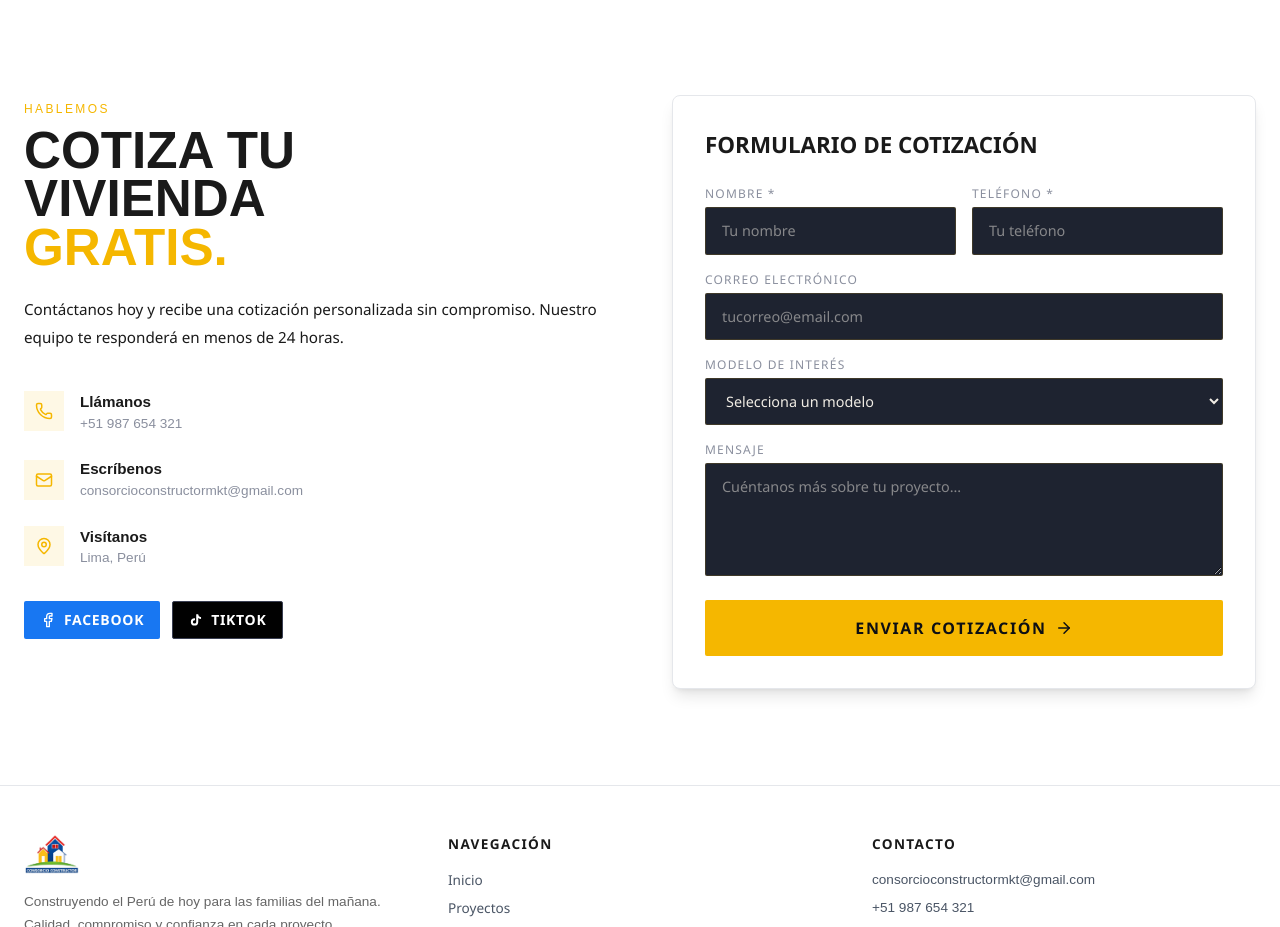
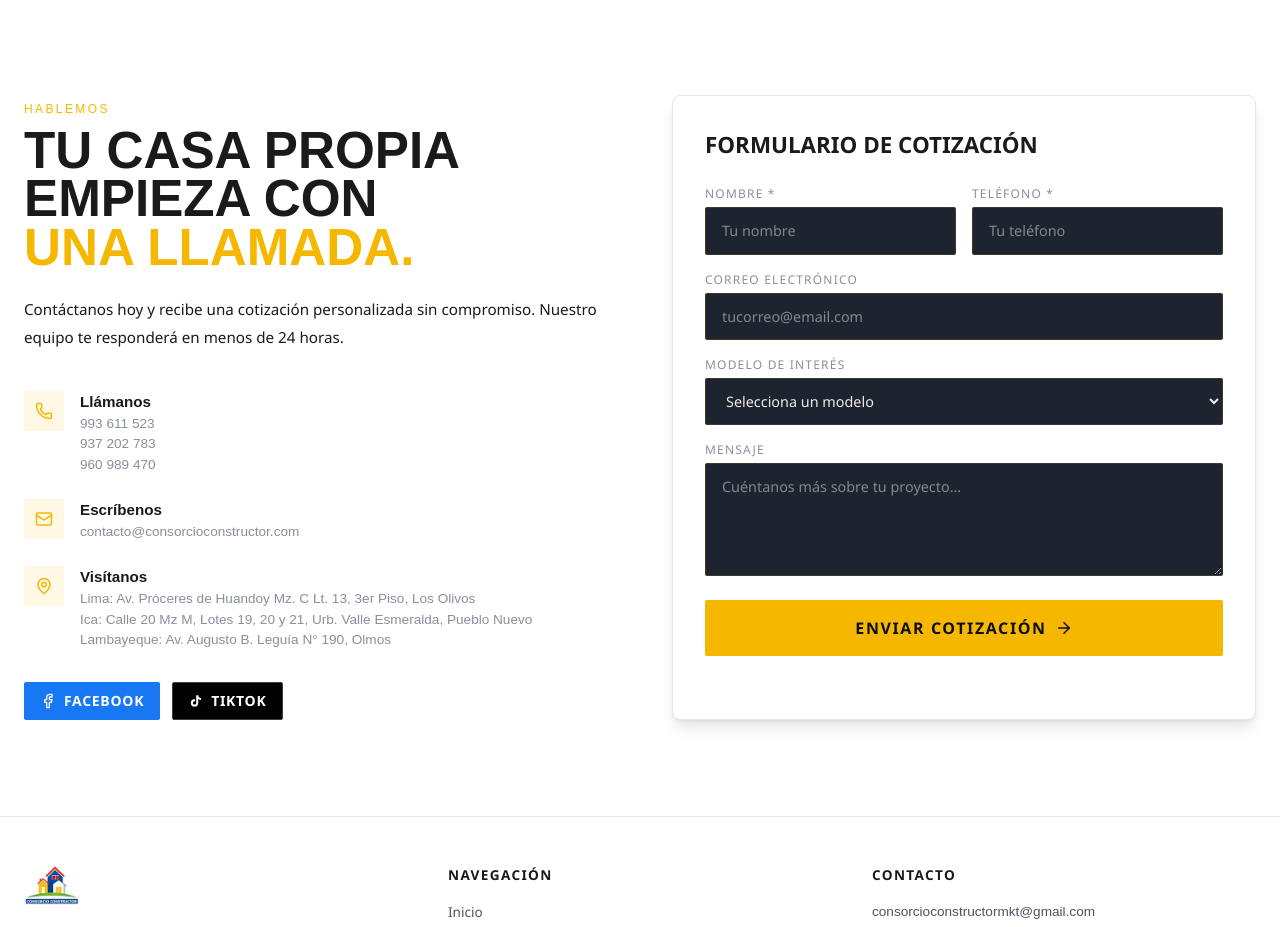
Before and after one commit to danonino41/constructora, a React (Vite) app: page / in a window 1280 px wide. Shown: the part 6640-7567 px from the top of the page. Built offline with nearby package versions, Linux system fonts and the light colour scheme.

Commit message:
Ver Estable

```diff
--- a/src/app/App.tsx
+++ b/src/app/App.tsx
@@ -834,8 +834,8 @@ function Contact() {
           <div>
             <span style={{ fontFamily: "Barlow, sans-serif", fontSize: "0.75rem", fontWeight: 500, color: "#f5b700", letterSpacing: "0.2em" }}>HABLEMOS</span>
             <h2 style={{ fontFamily: "Barlow Condensed, sans-serif", fontWeight: 800, fontSize: "clamp(2.2rem, 4vw, 3.2rem)", color: "#1a1a1a", lineHeight: 0.95, marginTop: "0.5rem" }}>
-              COTIZA TU<br />VIVIENDA<br />
-              <span style={{ color: "#f5b700" }}>GRATIS.</span>
+              TU CASA PROPIA<br />EMPIEZA CON<br />
+              <span style={{ color: "#f5b700" }}>UNA LLAMADA.</span>
             </h2>
             <p className="mt-6 text-muted-foreground" style={{ fontFamily: '"Myriad Pro", "Segoe UI", sans-serif', fontWeight: 400, lineHeight: 1.8, fontSize: "0.95rem" }}>
               Contáctanos hoy y recibe una cotización personalizada sin compromiso. Nuestro equipo te responderá en menos de 24 horas.
@@ -848,16 +848,18 @@ function Contact() {
                 </div>
                 <div>
                   <div style={{ fontFamily: "Barlow Condensed, sans-serif", fontWeight: 700, color: "#1a1a1a", fontSize: "0.95rem" }}>Llámanos</div>
-                  <div style={{ fontFamily: "Barlow, sans-serif", fontSize: "0.85rem", color: "#8a8f9e" }}>+51 987 654 321</div>
+                  <div style={{ fontFamily: "Barlow, sans-serif", fontSize: "0.85rem", color: "#8a8f9e" }}>993 611 523</div>
+                  <div style={{ fontFamily: "Barlow, sans-serif", fontSize: "0.85rem", color: "#8a8f9e" }}>937 202 783</div>
+                  <div style={{ fontFamily: "Barlow, sans-serif", fontSize: "0.85rem", color: "#8a8f9e" }}>960 989 470</div>
                 </div>
               </div>
-              <div className="flex items-center gap-4">
-                <div className="w-10 h-10 flex items-center justify-center" style={{ background: "rgba(245,183,0,0.1)" }}>
+              <div className="flex items-start gap-4">
+                <div className="w-10 h-10 flex items-center justify-center shrink-0" style={{ background: "rgba(245,183,0,0.1)" }}>
                   <Mail size={18} style={{ color: "#f5b700" }} />
                 </div>
                 <div>
                   <div style={{ fontFamily: "Barlow Condensed, sans-serif", fontWeight: 700, color: "#1a1a1a", fontSize: "0.95rem" }}>Escríbenos</div>
-                  <div style={{ fontFamily: "Barlow, sans-serif", fontSize: "0.85rem", color: "#8a8f9e" }}>consorcioconstructormkt@gmail.com</div>
+                  <div style={{ fontFamily: "Barlow, sans-serif", fontSize: "0.85rem", color: "#8a8f9e" }}>contacto@consorcioconstructor.com</div>
                 </div>
               </div>
               <div className="flex items-start gap-4">
@@ -866,7 +868,9 @@ function Contact() {
                 </div>
                 <div>
                   <div style={{ fontFamily: "Barlow Condensed, sans-serif", fontWeight: 700, color: "#1a1a1a", fontSize: "0.95rem" }}>Visítanos</div>
-                  <div style={{ fontFamily: "Barlow, sans-serif", fontSize: "0.85rem", color: "#8a8f9e" }}>Lima, Perú</div>
+                  <div style={{ fontFamily: "Barlow, sans-serif", fontSize: "0.85rem", color: "#8a8f9e" }}>Lima: Av. Próceres de Huandoy Mz. C Lt. 13, 3er Piso, Los Olivos</div>
+                  <div style={{ fontFamily: "Barlow, sans-serif", fontSize: "0.85rem", color: "#8a8f9e" }}>Ica: Calle 20 Mz M, Lotes 19, 20 y 21, Urb. Valle Esmeralda, Pueblo Nuevo</div>
+                  <div style={{ fontFamily: "Barlow, sans-serif", fontSize: "0.85rem", color: "#8a8f9e" }}>Lambayeque: Av. Augusto B. Leguía N° 190, Olmos</div>
                 </div>
               </div>
             </div>
```
